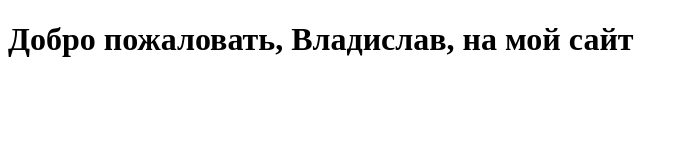
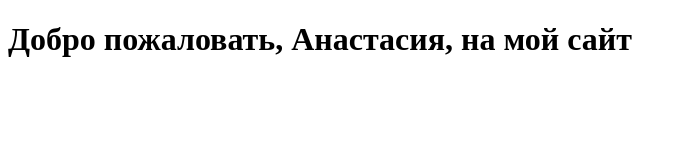
Before and after one commit to rrl-system/rrl-system.github.io, a plain HTML site: page index.html in a window 1280 px wide. Shown: the whole page, without its empty margins (0-689 px from the left). Drawn offline with Linux system fonts and the light colour scheme.

Commit message:
Change Name

```diff
--- a/index.html
+++ b/index.html
@@ -11,7 +11,7 @@
     <script type="module" src="js/rrl-system.mjs"></script>
 </head>
 <body>
-    <h1>Добро пожаловать, Владислав, на мой сайт</h1>
+    <h1>Добро пожаловать, Анастасия, на мой сайт</h1>
     <rrl-system></rrl-system>
 </body>
 </html>
```
